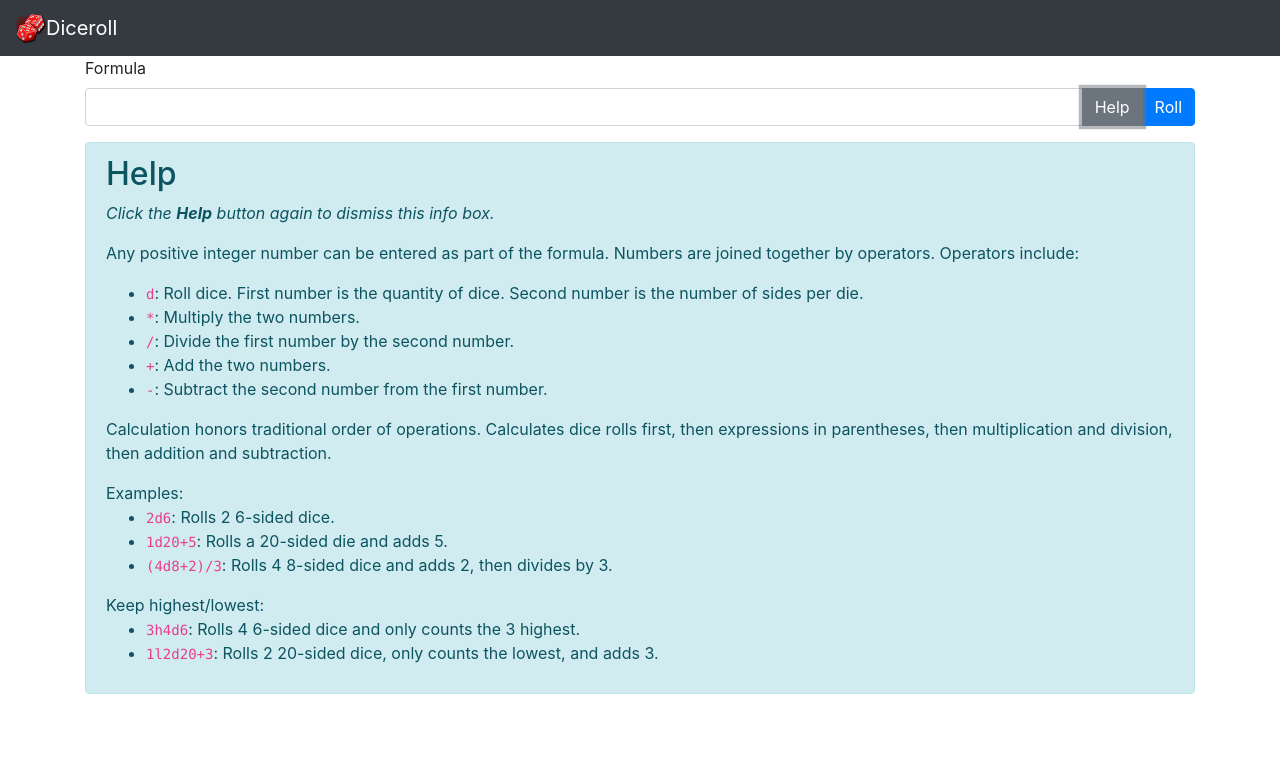
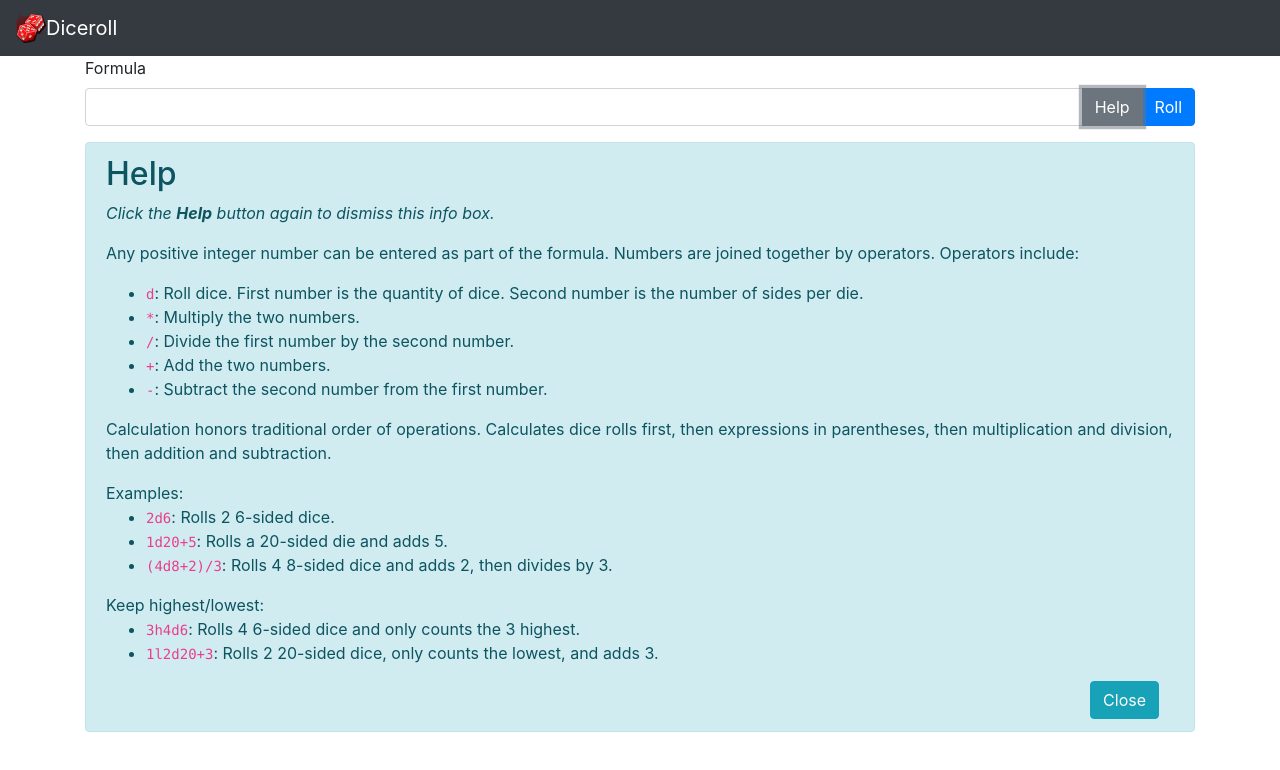
Before and after one commit to aaaantoine/diceroll, a React (Create React App) app: page / in a window 1280 px wide. Both pictures are taken after a click on the button "Help". Shown: the top 770 px of the page. Built offline with nearby package versions, Linux system fonts and the light colour scheme.

Commit message:
Add Close button to Help panel.

```diff
--- a/src/Diceroll.js
+++ b/src/Diceroll.js
@@ -75,8 +75,13 @@
                             <li><code>1l2d20+3</code>: Rolls 2 20-sided dice, only counts the lowest, and adds 3.</li>
                         </ul>
                     </p>
+                    <div class="container-fluid">
+                        <div class="d-flex justify-content-end">
+                            <button class="btn btn-info" type="button"
+                                onClick={() => this.handleHelpClick()}>Close</button>
+                        </div>
+                    </div>
                 </div>
-
             )
             : "";
         const helpButtonClass = "btn btn-outline-secondary" +
```
